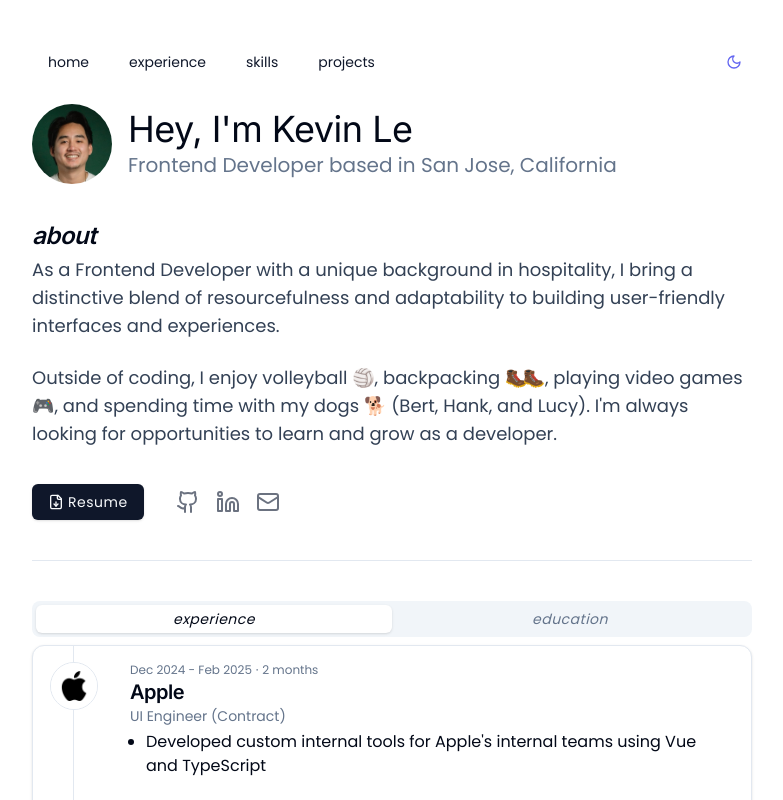
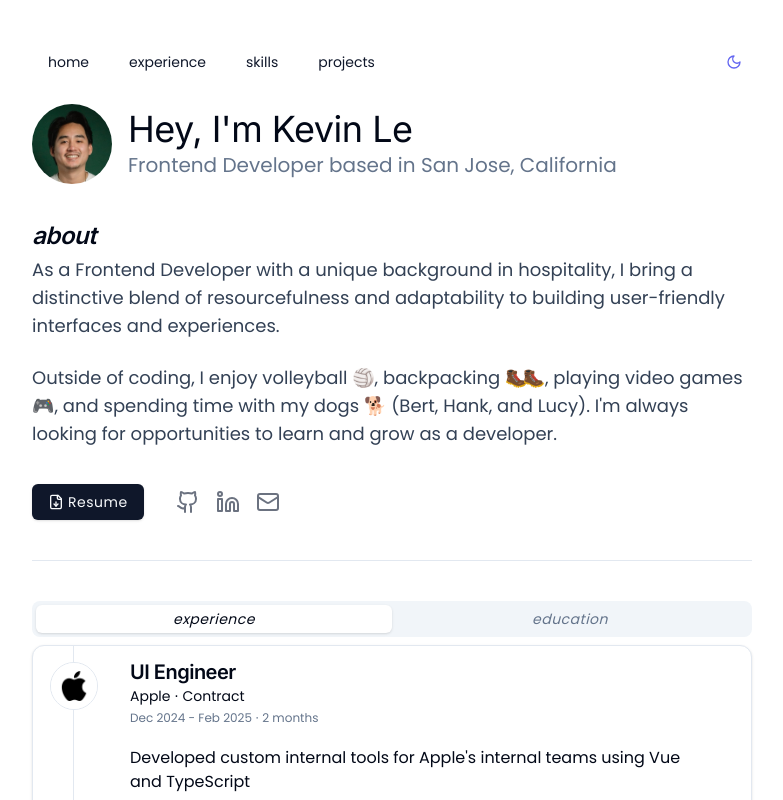
Before and after one commit to kevinphanle/kev.dev, a Next.js app: page / in a window 1280 px wide. Shown: the top 800 px of the page, without its empty margins (248-1031 px from the left). Built offline with nearby package versions, Linux system fonts and the light colour scheme.

Commit message:
altered experience item formatting

```diff
--- a/src/app/components/experienceItem.tsx
+++ b/src/app/components/experienceItem.tsx
@@ -17,6 +17,7 @@ interface ExperienceItemProps {
     location?: string;
     focus?: string;
     info?: string[];
+    type?: string;
   };
 }
 
@@ -64,34 +65,37 @@ export const ExperienceItem = ({ experience }: ExperienceItemProps) => {
       </Link>
 
       <div className="flex flex-col justify-start gap-1 flex-1">
+        <h3 className="text-xl font-semibold leading-none">
+          {experience.title}
+        </h3>
+        <p className="my-0 text-sm">
+          {experience.company} {experience.type && ` ⋅ ${experience.type}`}
+        </p>
         {experience.startDate && (
           <time className="text-xs text-muted-foreground">
             <span>{experience.startDate}</span>
             <span>{" - "}</span>
-            <span>{experience.endDate ? experience.endDate : "Present"}</span>
-            <span> ⋅ </span>
-            <span>
-              {!experience.focus &&
-                calculateDuration(experience.startDate, experience.endDate)}
-            </span>
+            <span>{experience.endDate ? experience.endDate : "Present"} </span>
+
+            {!experience.focus && (
+              <span className="inline-block text-muted-foreground">
+                <span>{" ⋅ "}</span>
+                {calculateDuration(experience.startDate, experience.endDate)}
+              </span>
+            )}
           </time>
         )}
 
-        <h3 className="text-xl font-semibold leading-none">
-          {experience.company}
-        </h3>
-
-        <p className="text-muted-foreground my-0 text-sm">{experience.title}</p>
         {experience.focus && (
           <p className="text-muted-foreground">{experience.focus}</p>
         )}
 
-        <ul className="ml-4 list-outside list-disc">
+        <ul className="mt-4">
           {experience.info &&
             experience.info?.map((item, index) => (
               <li
                 key={index}
-                className="prose pr-8 mb-4 text-base dark:prose-invert"
+                className="prose pr-8 mb-3 text-base dark:prose-invert"
               >
                 {item}
               </li>
--- a/src/data/career.json
+++ b/src/data/career.json
@@ -1,7 +1,7 @@
 {
   "career": [
     {
-      "title": "UI Engineer (Contract)",
+      "title": "UI Engineer",
       "icon": {
         "url": "/work-icons/apple.webp",
         "alt": "Apple",
@@ -14,10 +14,11 @@
       "endDate": "Feb 2025",
       "info": [
         "Developed custom internal tools for Apple's internal teams using Vue and TypeScript"
-      ]
+      ],
+      "type": "Contract"
     },
     {
-      "title": "Frontend Web Developer",
+      "title": "Front End Web Developer",
       "icon": {
         "url": "/work-icons/zendesk.svg",
         "alt": "Zendesk",
@@ -33,7 +34,8 @@
         "Developed custom integrations with third-party APIs to create tailored solutions for clients, enhancing application scalability and security, which resulted in improved client satisfaction and retention",
         "Designed and iterated architecture for frontend interfaces, ensuring strong performance and leveraging data structures for efficient data handling, which led to faster load times and improved application responsiveness",
         "Collaborated with cross-functional teams including engineers and UX designers to scope out and implement custom applications aligned with customer needs."
-      ]
+      ],
+      "type": "Full-time"
     }
   ]
 }
--- a/src/lib/schemas.ts
+++ b/src/lib/schemas.ts
@@ -47,6 +47,7 @@ export const experience = z.object({
   startDate: z.string(),
   endDate: z.string().optional(),
   info: z.array(z.string()),
+  type: z.string(),
 });
 export type Experience = z.infer<typeof experience>;
 
```
